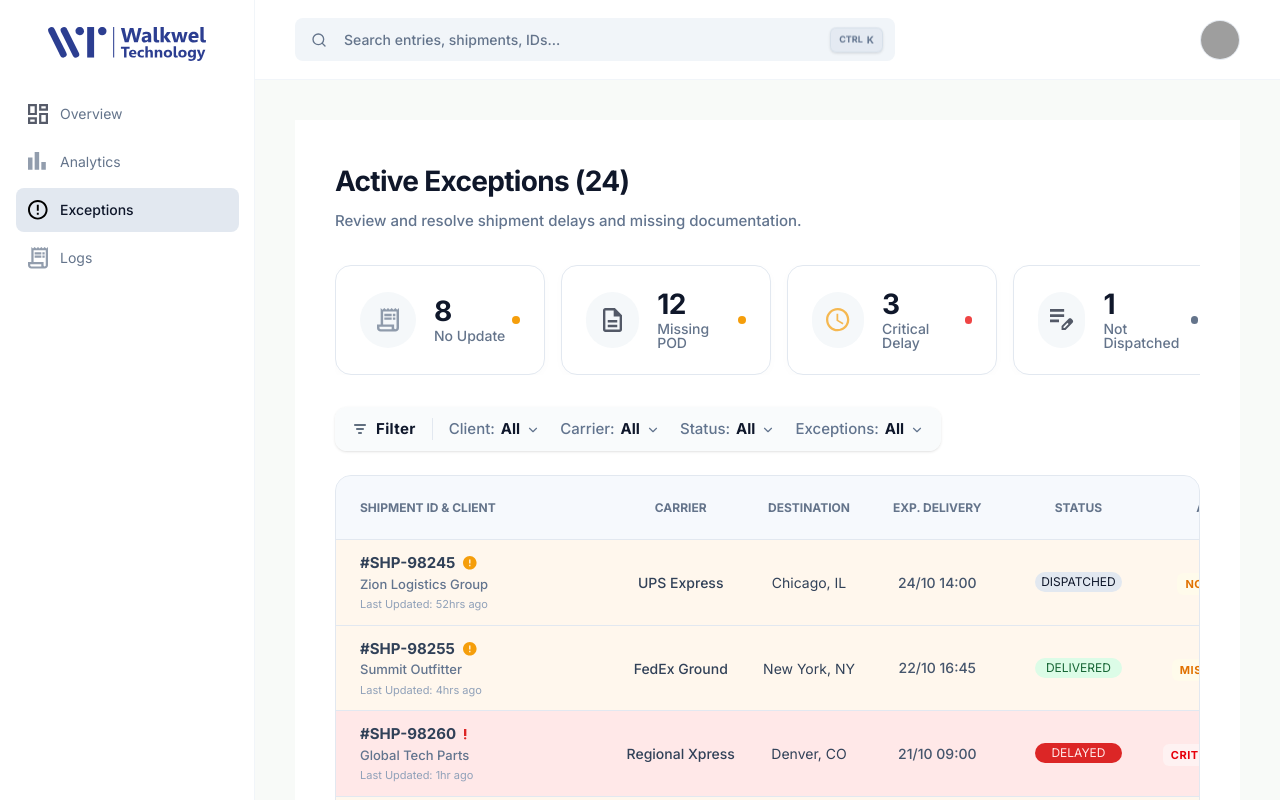
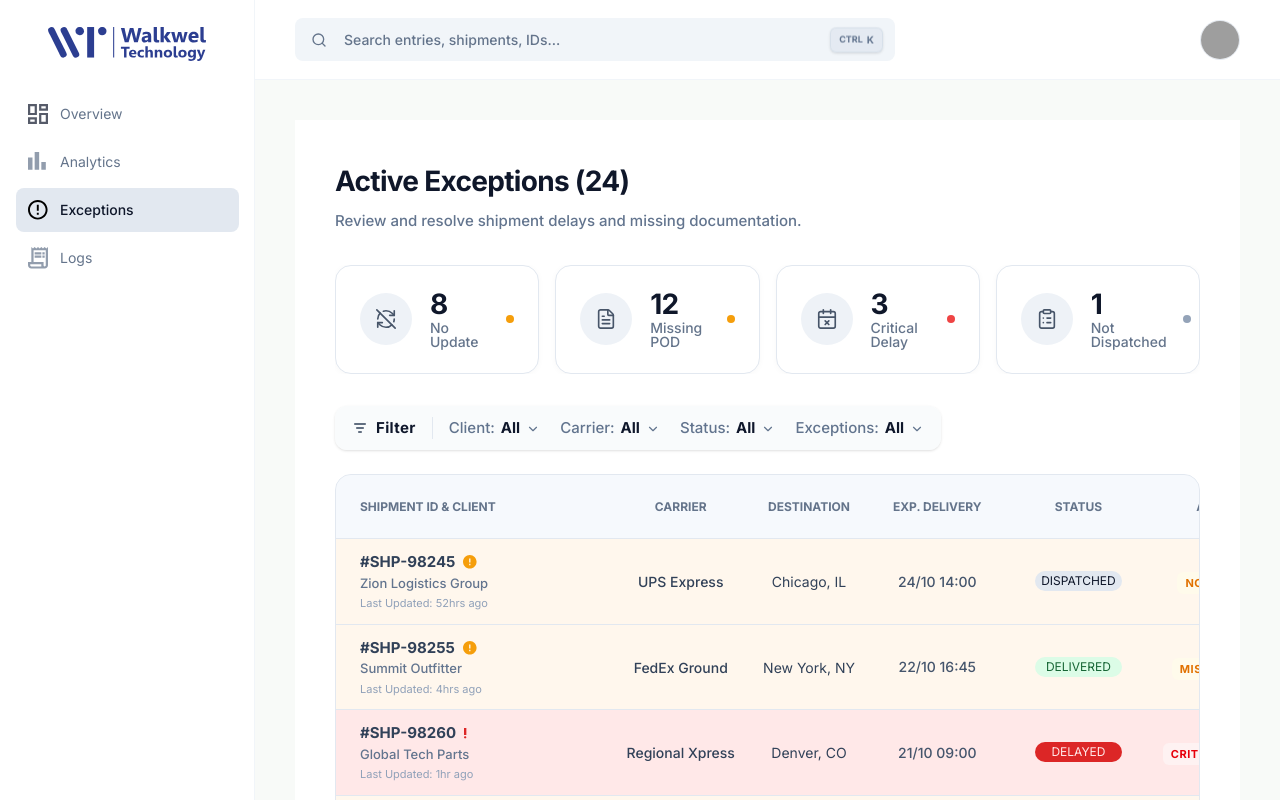
Before and after one commit to Prathik2004/3PL, a Next.js app in the folder frontend/: page /dashboard/exceptions in a window 1280 px wide. Shown: the top 800 px of the page. Built offline with nearby package versions, Linux system fonts and the light colour scheme; grey boxes are pictures that could not be loaded.

Commit message:
feat: create ExceptionCard component with lucide-react icons for exceptions dashboard

```diff
--- a/frontend/src/app/dashboard/exceptions/page.tsx
+++ b/frontend/src/app/dashboard/exceptions/page.tsx
@@ -1,7 +1,8 @@
 import { Suspense } from "react";
-import KpiCard from "@/src/components/common/KPICard";
+import ExceptionCard from "@/src/components/ui/Dashboard/ExceptionCard";
 import ShipmentTable from "@/src/components/ui/Dashboard/ShipmentTable";
 import { FilterBar } from "@/src/components/common/FilterBar";
+import { RefreshCwOff, FileText, CalendarX, ClipboardList } from "lucide-react";
 
 export const metadata = {
   title: "Exceptions Dashboard | Walkwel 3PL",
@@ -23,33 +24,29 @@ export default function ExceptionsDashboard() {
 
       {/* KPI Summary Cards */}
       <div className="flex flex-nowrap lg:flex-row gap-4 overflow-x-auto pb-4 lg:pb-0">
-        <KpiCard
+        <ExceptionCard
           title="No Update"
-          value={8}
-          status="alert"
-          iconSrc="/icons/logs.svg"
-          variant="exception"
+          count={8}
+          severity="warning"
+          icon={RefreshCwOff}
         />
-        <KpiCard
+        <ExceptionCard
           title="Missing POD"
-          value={12}
-          status="alert"
-          iconSrc="/icons/file.svg"
-          variant="exception"
+          count={12}
+          severity="warning"
+          icon={FileText}
         />
-        <KpiCard
+        <ExceptionCard
           title="Critical Delay"
-          value={3}
-          status="critical"
-          iconSrc="/icons/delayed.svg"
-          variant="exception"
+          count={3}
+          severity="critical"
+          icon={CalendarX}
         />
-        <KpiCard
+        <ExceptionCard
           title="Not Dispatched"
-          value={1}
-          status="neutral"
-          iconSrc="/icons/Container.svg"
-          variant="exception"
+          count={1}
+          severity="neutral"
+          icon={ClipboardList}
         />
       </div>
 
--- /dev/null
+++ b/frontend/src/components/ui/Dashboard/ExceptionCard.tsx
@@ -0,0 +1,48 @@
+import React from "react";
+import { LucideIcon } from "lucide-react";
+
+interface ExceptionCardProps {
+  title: string;
+  count: number;
+  icon: LucideIcon;
+  severity: "warning" | "critical" | "neutral";
+}
+
+const dotColors: Record<ExceptionCardProps["severity"], string> = {
+  warning:  "bg-[#F59E0B]",
+  critical: "bg-[#EF4444]",
+  neutral:  "bg-[#94A3B8]",
+};
+
+const ExceptionCard: React.FC<ExceptionCardProps> = ({
+  title,
+  count,
+  icon: Icon,
+  severity,
+}) => {
+  return (
+    <div className="bg-white rounded-[16px] px-6 py-6 border border-slate-200 flex-1 min-w-[200px] shadow-[0px_1px_6px_rgba(0,0,0,0.03)] flex items-center justify-between gap-4">
+      <div className="flex items-center gap-[18px]">
+        {/* Circular icon container */}
+        <div className="w-[52px] h-[52px] rounded-full bg-[#EEF2F7] flex items-center justify-center shrink-0">
+          <Icon size={22} strokeWidth={1.8} className="text-[#475569]" />
+        </div>
+
+        {/* Count + label */}
+        <div className="flex flex-col justify-center gap-[3px]">
+          <span className="text-[28px] leading-none font-bold text-[#0F172A] tracking-tight">
+            {count}
+          </span>
+          <span className="text-[14px] font-medium text-[#64748B] leading-none">
+            {title}
+          </span>
+        </div>
+      </div>
+
+      {/* Status dot */}
+      <div className={`w-[8px] h-[8px] rounded-full shrink-0 ${dotColors[severity]}`} />
+    </div>
+  );
+};
+
+export default ExceptionCard;
```
